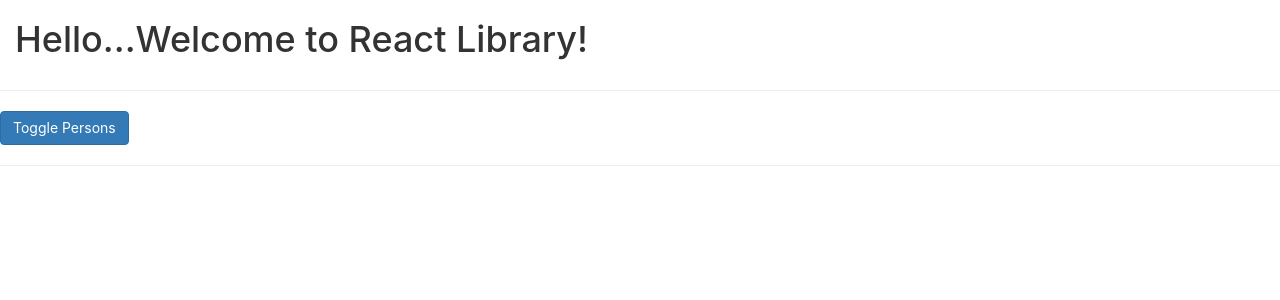
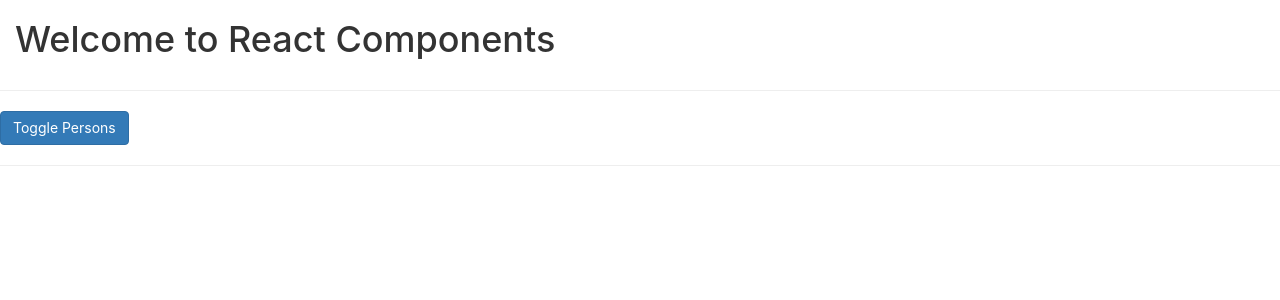
Before and after one commit to arunkudiyal/react_fsd_09_12, a React (Create React App) app: page / in a window 1280 px wide. Shown: the top 300 px of the page. Built offline with nearby package versions, Linux system fonts and the light colour scheme.

Commit message:
Component Lifecycle - CREATION

```diff
--- a/src/App.js
+++ b/src/App.js
@@ -6,7 +6,10 @@
   // If you want to manage your own data inside the component | STATE
   // State is nothing but a simple JS Object
   // States are IMMUTABLE - cannot be changed directly
-  state = {
+  constructor(props) {
+    super();
+    console.log(`[App.js] constructor`)
+    this.state = {
       persons: [
         { id: 'person-one', name: 'Benjamin', age: '23' },
         { id: 'person-two', name: 'John', age: '25' },
@@ -16,6 +19,20 @@
       ],
       anotherState: 'This is an another state',
       showPersons: false
+    }
+  }
+
+  // Lifecycle Methods
+  static getDerivedStateFromProps = (props, state) => {
+    console.log(`[App.js] getDerivedStateFromProps()`);
+    console.log(props)
+    console.log(state)
+    return state
+  }
+
+  componentDidMount = () => {
+    console.log(`[App.js] componentDidMount()`);
+    // Make side-effect / Make API calls
   }
 
   changeNameHandler = (event, personId) => {
@@ -57,6 +74,7 @@
   }
 
   render() {
+    console.log(`[App.js] render()`);
     // JavaScript --> Which will be in immediate use for the return() method
     let persons = null;
 
@@ -85,7 +103,7 @@
       // <div> --> document.createElement('div')
       <div>
         <div className="container-fluid">
-          <h1> Hello...Welcome to React Library! </h1>
+          <h1> {this.props.appTitle} </h1>
         </div> <hr />
 
         <button onClick={this.togglePersonsHandler} className='btn btn-primary'>Toggle Persons</button>
--- a/src/components/Person/Person.jsx
+++ b/src/components/Person/Person.jsx
@@ -1,6 +1,7 @@
 import './Person.css'
 
 function Person(props) {
+    console.log(`[Person.js] rendering...`);
     // JavaScript
     const paraStyles = {
         color: 'red'
--- a/src/index.js
+++ b/src/index.js
@@ -4,4 +4,4 @@
 import App from './App';
 
 const root = ReactDOM.createRoot(document.getElementById('root'));
-root.render( <App /> )
+root.render( < App appTitle = 'Welcome to React Components' / > )
```
Lines whose indentation alone changed are shown as unchanged.
